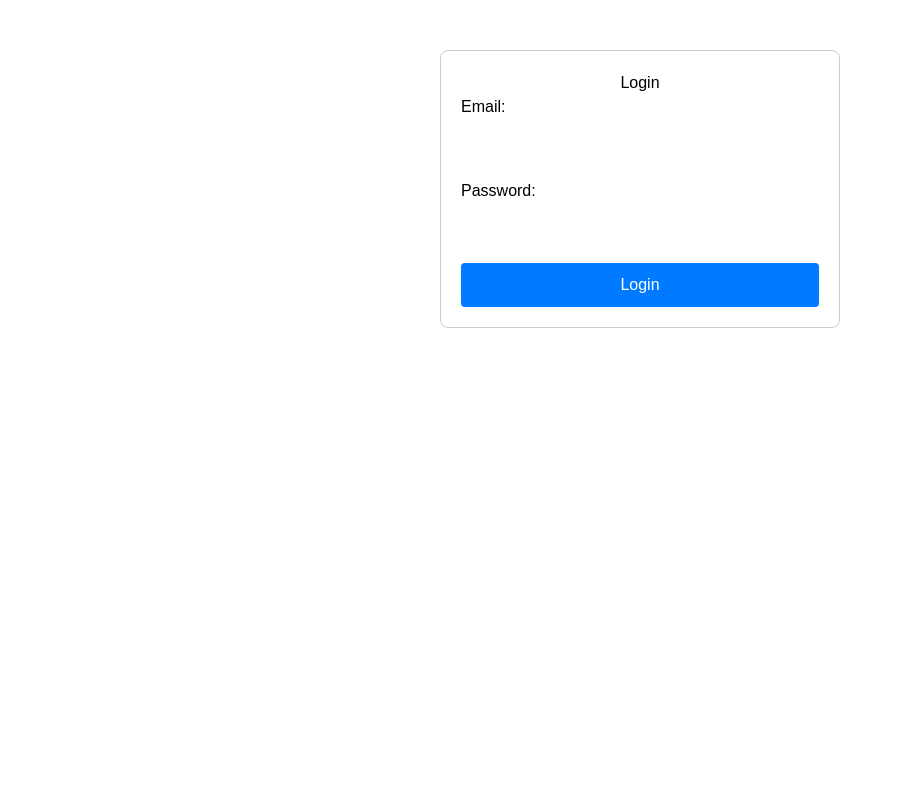
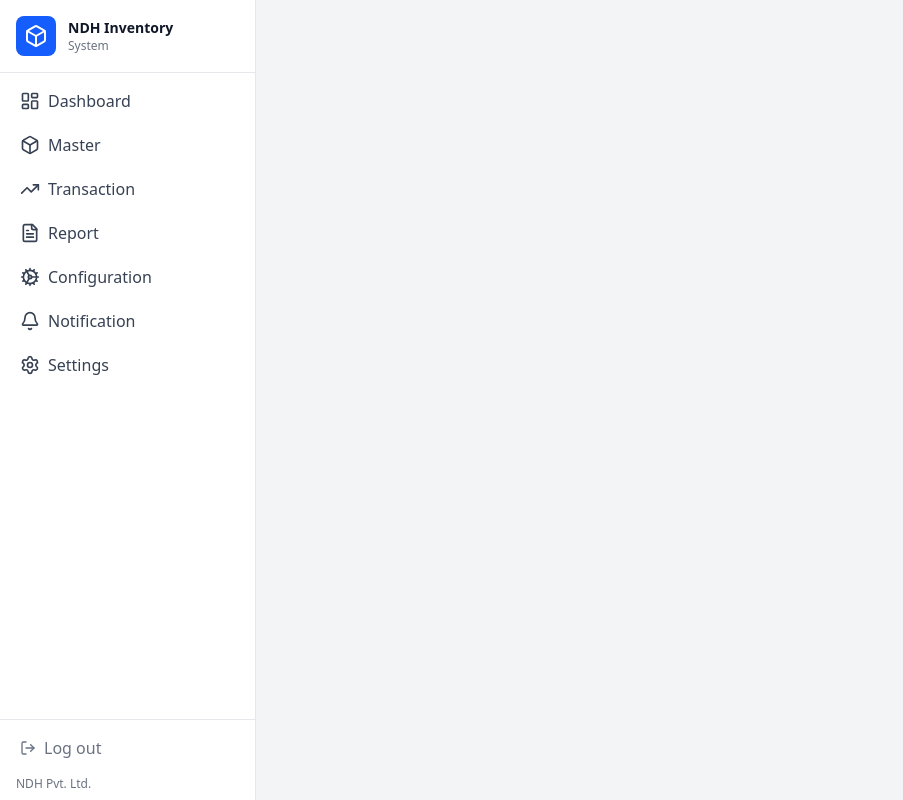
Before and after one commit to projectbyndh/NDH.InventorySystem.UI, a React (Vite) app in the folder Client/Frontend/: page / in a window 1280 px wide. Shown: the whole page, without its empty margins (0-903 px from the left). Built offline with nearby package versions, Linux system fonts and the light colour scheme.

Commit message:
prodcut master added

```diff
--- a/Client/Frontend/src/App.jsx
+++ b/Client/Frontend/src/App.jsx
@@ -3,17 +3,20 @@ import "./index.css";
 import Login from "./Components/authentication/Login";
 import { BrowserRouter, Routes, Route, Navigate } from "react-router-dom";
 import Layout from "./Components/Dashboard/Layout";
+import Master from "./Components/Dashboard/Master";
+import { Sidebar } from "lucide-react";
 
 function App() {
   return (
-    <>
-      <BrowserRouter>
-        <Routes>
-          <Route path="/" element={<Login />} />
-          <Route path="/dashboard" element={<Layout/>} />
-        </Routes>
-      </BrowserRouter>
-    </>
+    <BrowserRouter>
+      <Routes>
+        <Route path="/login" element={<Login />} />
+        <Route path="/" element={<Layout />}>
+          <Route path="master" element={<Master />} />
+          <Route path="dashboard" element={<Sidebar/>} />
+        </Route>
+      </Routes>
+    </BrowserRouter>
   );
 }
 
--- a/Client/Frontend/src/Components/Dashboard/Layout.jsx
+++ b/Client/Frontend/src/Components/Dashboard/Layout.jsx
@@ -1,14 +1,39 @@
-import React from 'react';
-import { Outlet } from 'react-router-dom';
-import Sidebar from '../Dashboard/Sidebar';
+import React, { useState } from "react";
+import { Outlet } from "react-router-dom";
+import Sidebar from "./Sidebar";
+import { Menu } from "lucide-react";
 
 function Layout() {
+  const [isSidebarOpen, setIsSidebarOpen] = useState(false);
+
+  const toggleSidebar = () => {
+    setIsSidebarOpen(!isSidebarOpen);
+  };
+
   return (
     <div className="flex h-screen">
-      <Sidebar />
-      <div className="flex-1 p-6 bg-gray-100">
+      <div
+        className={`fixed inset-y-0 left-0 transform ${
+          isSidebarOpen ? "translate-x-0" : "-translate-x-full"
+        } lg:translate-x-0 transition-transform duration-300 ease-in-out z-30 bg-white`}
+      >
+        <Sidebar />
+      </div>
+      <div className="flex-1 p-6 bg-gray-100 lg:ml-64">
+        <button
+          className="lg:hidden p-2 bg-gray-200 rounded-md mb-4"
+          onClick={toggleSidebar}
+        >
+          <Menu className="h-6 w-6" />
+        </button>
         <Outlet />
       </div>
+      {isSidebarOpen && (
+        <div
+          className="fixed inset-0 bg-black bg-opacity-50 z-20 lg:hidden"
+          onClick={toggleSidebar}
+        />
+      )}
     </div>
   );
 }
--- /dev/null
+++ b/Client/Frontend/src/Components/Dashboard/Master.jsx
@@ -0,0 +1,7 @@
+import React from 'react';
+
+function Master() {
+  return <div>Master</div>;
+}
+
+export default Master;
--- a/Client/Frontend/src/Components/Dashboard/Sidebar.jsx
+++ b/Client/Frontend/src/Components/Dashboard/Sidebar.jsx
@@ -1,5 +1,5 @@
 import React from 'react';
-import { NavLink } from 'react-router-dom';
+import { NavLink, useNavigate } from 'react-router-dom';
 import {
   Bell,
   Box,
@@ -22,6 +22,14 @@ const menuItems = [
 ];
 
 function Sidebar() {
+  const navigate = useNavigate();
+
+  const handleLogout = () => {
+    // Perform logout actions (e.g., clear tokens)
+    localStorage.removeItem('authToken'); // Example
+    navigate('/login');
+  };
+
   return (
     <div className="flex h-screen w-64 flex-col bg-white border-r border-gray-200 transition-all duration-300 ease-in-out lg:w-64 md:w-20 sm:w-16 xs:w-0">
       <div className="p-4 flex items-center border-b border-gray-200">
@@ -52,19 +60,15 @@ function Sidebar() {
       </div>
 
       <div className="p-2 border-t border-gray-200">
-        <NavLink
-          to="/logout"
-          className={({ isActive }) =>
-            `flex items-center w-full text-gray-500 hover:text-gray-700 py-2 px-3 rounded hover:bg-gray-100 focus:outline-none ${
-              isActive ? 'text-white bg-blue-600' : ''
-            }`
-          }
+        <button
+          onClick={handleLogout}
+          className="flex items-center w-full text-gray-500 hover:text-gray-700 py-2 px-3 rounded hover:bg-gray-100 focus:outline-none"
         >
           <LogOut className="h-4 w-4 mr-2" />
           <span>Log out</span>
-        </NavLink>
+        </button>
         <div className="mt-2 px-2">
-          <p className="text-xs text-gray-500">Manandhar Store Pvt. Ltd.</p>
+          <p className="text-xs text-gray-500">NDH Pvt. Ltd.</p>
         </div>
       </div>
     </div>
```
